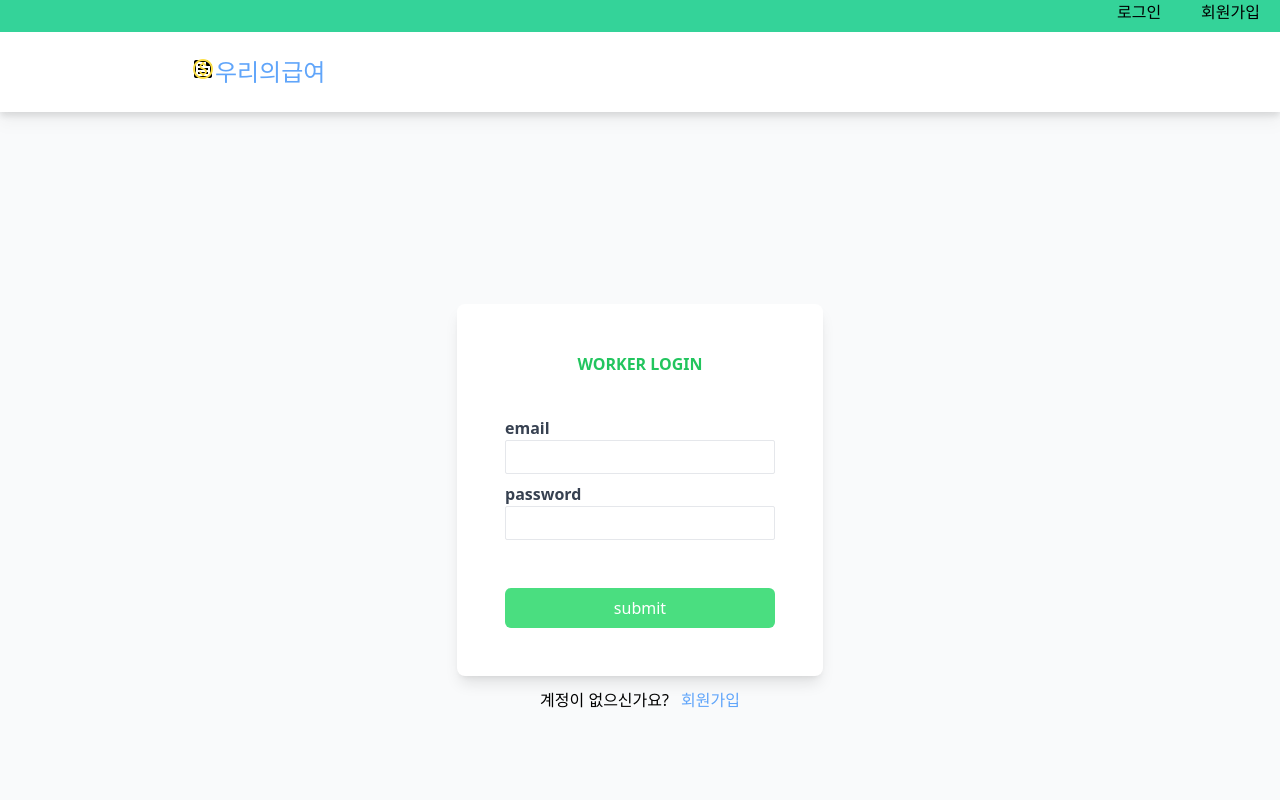
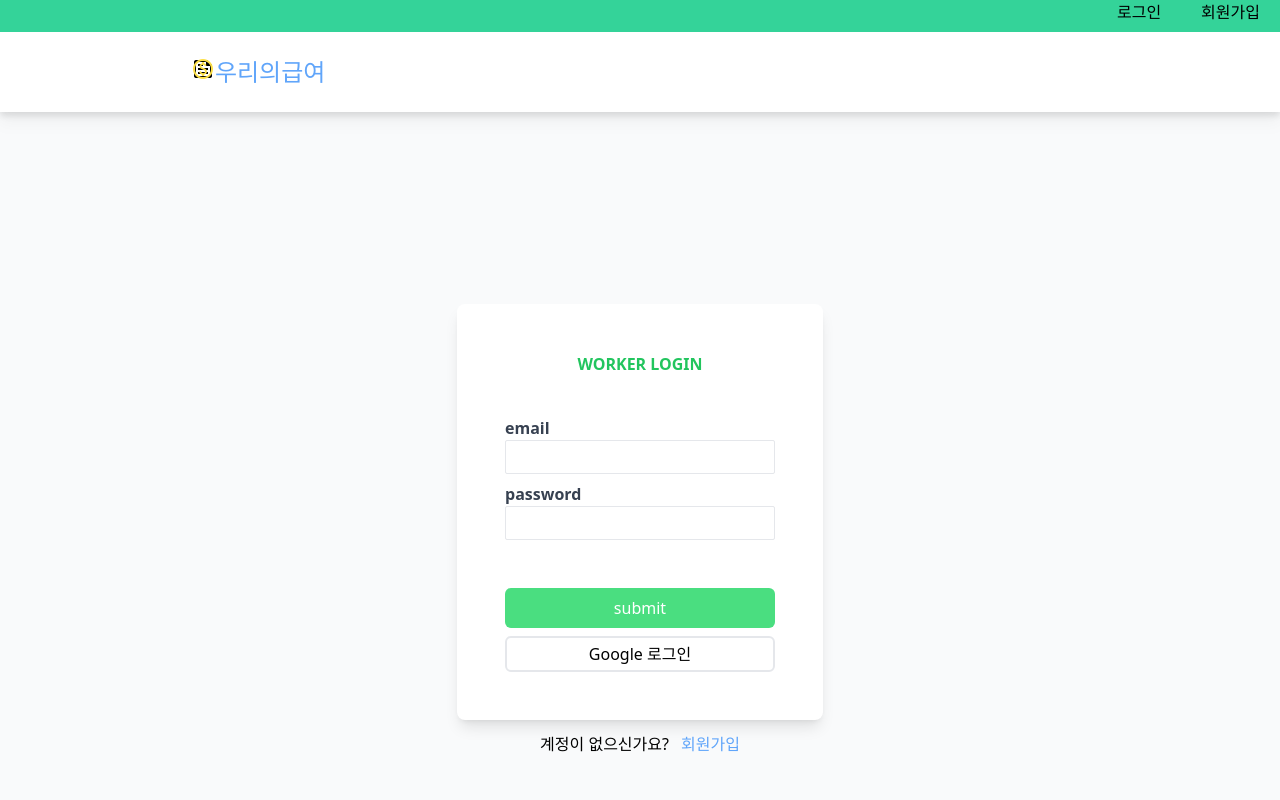
Before and after one commit to codestates-seb/seb43_main_033, a Next.js app in the folder client/: page /login in a window 1280 px wide. Shown: the top 800 px of the page. Built offline with nearby package versions, Linux system fonts and the light colour scheme.

Commit message:
오어스

```diff
--- a/client/components/LoginForm.tsx
+++ b/client/components/LoginForm.tsx
@@ -18,9 +18,17 @@ export default function LoginForm() {
 
   // const googleHandler = () => {
   //   window.location.assign(
-  //     `https://accounts.google.com/o/oauth2/v2/auth?client_id=${process.env.NEXT_PUBLIC_CLIENTID}&redirect_uri=http://localhost:3000/oauthlogin&response_type=token&scope=https://www.googleapis.com/auth/cloud-platform&state=google`
+  //     `https://accounts.google.com/o/oauth2/v2/auth?client_id=${process.env.NEXT_PUBLIC_CLIENTID}&redirect_uri=http://ec2-13-125-242-36.ap-northeast-2.compute.amazonaws.com:8080/login/oauth2/code/google&response_type=token&scope=https://www.googleapis.com/auth/cloud-platform&state=google`
   //   );
   // };
+
+  //https://accounts.google.com/o/oauth2/v2/auth/oauthchooseaccount?response_type=code&client_id=841579627059-o28hrcvh9cbvofd20vi6lcof4eunl2fd.apps.googleusercontent.com&scope=email%20profile&state=O2VQ4-Vpy-nJnb3Tux9YLUrceqMqqOe1Jea9q2BP-cQ%3D&redirect_uri=http%3A%2F%2Fec2-13-125-242-36.ap-northeast-2.compute.amazonaws.com%3A8080%2Flogin%2Foauth2%2Fcode%2Fgoogle&service=lso&o2v=2&flowName=GeneralOAuthFlow
+  const googleHandler = () => {
+    window.location.assign(
+      // `http://ec2-13-125-242-36.ap-northeast-2.compute.amazonaws.com:8080/login/oauth2/code/google`
+      `http://ec2-13-125-242-36.ap-northeast-2.compute.amazonaws.com:8080/oauth2/authorization/google`
+    );
+  };
 
   // useEffect(() => {
   //   googleOauth(authorizationCode).then((res) => {
@@ -117,7 +125,12 @@ export default function LoginForm() {
       >
         submit
       </button>
-      {/* <button onClick={googleHandler}>Google</button> */}
+      <button
+        onClick={googleHandler}
+        className="w-full border-2 p-1 rounded-md mt-2"
+      >
+        Google 로그인
+      </button>
     </div>
   );
 }
--- a/client/pages/worker/index.tsx
+++ b/client/pages/worker/index.tsx
@@ -3,8 +3,28 @@ import Navi from "../../components/WorkerNavi";
 import TopInformation from "../../components/WorkerHome/TopInformation";
 import MiddleInformation from "../../components/WorkerHome/MiddleInformation";
 import BottomInformation from "../../components/WorkerHome/BottomInformation";
+import { useRouter } from "next/router";
+import { useEffect } from "react";
 
 export default function ManagerHome() {
+  const router = useRouter();
+
+  useEffect(() => {
+    const searchParamsToken = new URLSearchParams(window.location.search);
+    const token = searchParamsToken.get("Authorization");
+
+    const searchParamsId = new URLSearchParams(window.location.search);
+    const memberid = searchParamsId.get("MemberId");
+    if (token && memberid) {
+      localStorage.setItem("token", token);
+      localStorage.setItem("memberid", memberid);
+
+      router.push("/worker");
+      // window.location.href = "/";
+      // window.location.reload();
+    }
+  }, []);
+
   return (
     <>
       <Navi />
```
